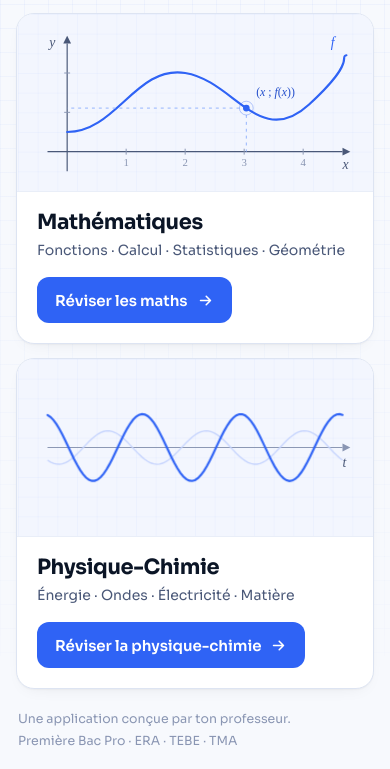
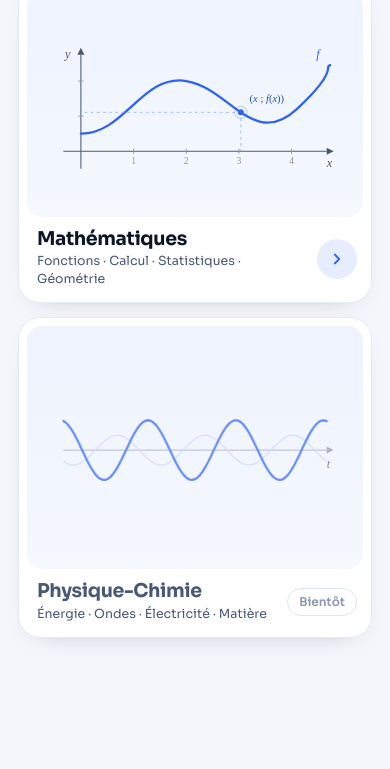
Before and after one commit to arnaudreydellet/espace-revision, a plain HTML site: page index.html in a window 390 px wide. Shown: the part 188-957 px from the top of the page. After the commit the page ends 844 px from the top, so only its background shows below. Drawn offline with Linux system fonts and the light colour scheme.

Commit message:
Enhance mobile layout and accessibility for index.html
Updated HTML structure and styles for mobile responsiveness and improved accessibility.

```diff
--- a/index.html
+++ b/index.html
@@ -191,6 +191,86 @@ body::before {
 .foot { display: flex; flex-wrap: wrap; justify-content: space-between; gap: 6px 16px; padding: 22px 2px 0; font-size: 12.5px; color: var(--se-ink-3); }
 
 /* =============================================================
+   9. TÉLÉPHONE — l'écran d'accueil de l'application Stud'Éval
+   Repris de zéro. Fond uni, sans trame. Deux cartes blanches qui se
+   partagent l'écran : un panneau clair avec le dessin, puis une ligne
+   nette — titre, thèmes, et un chevron discret. Une seule couleur
+   d'accent, le bleu Stud'Éval. Rien ne défile.
+   ============================================================= */
+.texte { display: contents; }                       /* sur ordinateur, comme avant */
+.hero__mobile, .chevron, .etiquette { display: none; }
+.carte--bientot { cursor: default; }
+.carte--bientot .btn { background: var(--se-blue-100); color: var(--se-blue-700); }
+.carte--bientot .btn svg { display: none; }
+.carte--bientot:hover { transform: none; }
+.carte--bientot .carte__figure svg { opacity: .6; }
+
+@media (max-width: 759px) {
+  body { background: #F4F6FB; }
+  body::before { display: none; }                   /* plus de trame sur téléphone */
+  .app { padding: calc(10px + var(--sat)) calc(18px + var(--sar)) calc(18px + var(--sab)) calc(18px + var(--sal)); }
+
+  .top { min-height: 44px; }
+  .brand { font-size: 17px; letter-spacing: -.02em; }
+  .brand svg { width: 24px; height: 20px; }
+  .badge { font-size: 11.5px; padding: 6px 11px; background: #fff; border: 1px solid var(--se-blue-200); color: var(--se-blue-700); }
+
+  .hero { padding: 20px 0 18px; }
+  .hero__context { margin: 0 0 6px; font-size: 11px; font-weight: 700; letter-spacing: .12em; text-transform: uppercase; color: var(--se-ink-3); }
+  .hero h1 { margin: 0; font-size: clamp(25px, 7.3vw, 31px); letter-spacing: -.032em; line-height: 1.05; }
+  .hero__sub { display: none; }
+  .hero__mobile { display: block; margin: 8px 0 0; font-size: 15px; line-height: 1.4; color: var(--se-ink-2); }
+
+  /* deux cartes, l'une sous l'autre, qui prennent toute la hauteur restante */
+  .matieres { flex: 1 1 auto; min-height: 0; grid-template-columns: 1fr; grid-template-rows: 1fr 1fr; gap: 14px; }
+  .carte { min-height: 0; border-radius: 22px; border: 1px solid #E3E9F5; background: #fff;
+    box-shadow: 0 10px 28px -20px rgba(11,21,38,.35); transition: transform .2s var(--ease); }
+  .carte:hover, .carte:focus-visible { transform: none; border-color: #E3E9F5; box-shadow: 0 10px 28px -20px rgba(11,21,38,.35); }
+  .carte:active { transform: scale(.985); }
+  .carte:focus-visible { outline: 3px solid var(--se-blue); outline-offset: 3px; }
+
+  /* le panneau du dessin : clair, uni, sans trame */
+  .carte__figure { aspect-ratio: auto; flex: 1 1 auto; min-height: 0; margin: 8px; border-radius: 15px; border: 0;
+    background: linear-gradient(180deg, #EEF3FE 0%, #F5F8FE 100%); }
+  .carte__figure svg { inset: 10px 10px 4px; width: calc(100% - 20px); height: calc(100% - 14px); }
+  .carte:hover .carte__figure svg { transform: none; }
+  .fig-grid { display: none; }
+  .carte--maths .m-curve { stroke-width: 2.6; }
+  .carte--physique .p-wave { stroke-width: 2.6; }
+  .carte--bientot .carte__figure svg { opacity: .7; }
+
+  /* la ligne du bas : titre et thèmes à gauche, l'action à droite */
+  .carte__body { display: flex; flex-direction: row; align-items: center; gap: 12px; padding: 4px 14px 14px 18px; }
+  .texte { display: flex; flex-direction: column; gap: 3px; flex: 1 1 auto; min-width: 0; }
+  .carte__body h2 { font-size: 19px; letter-spacing: -.02em; }
+  .carte__body p  { font-size: 12.5px; line-height: 1.4; color: var(--se-ink-2); }
+  .btn { display: none; }
+  .chevron { display: grid; place-items: center; flex: 0 0 40px; width: 40px; height: 40px; border-radius: 50%; background: var(--se-blue-100); color: var(--se-blue); }
+  .chevron svg { width: 18px; height: 18px; }
+  .carte--maths:active .chevron { background: var(--se-blue); color: #fff; }
+  .etiquette { display: inline-flex; align-items: center; flex: 0 0 auto; height: 28px; padding: 0 11px; border-radius: 999px;
+    border: 1px solid var(--se-line); background: #fff; color: var(--se-ink-3); font-size: 12px; font-weight: 600; }
+  .carte--bientot h2 { color: var(--se-ink-2); }
+
+  .foot { display: none; }
+}
+/* assez de hauteur : un seul écran, sans défiler */
+@media (max-width: 759px) and (min-height: 480px) {
+  html, body { height: 100%; }
+  body { overflow: hidden; }
+  .app { height: 100dvh; min-height: 0; overflow: hidden; }
+}
+/* téléphone couché : la page défile, chaque carte garde une hauteur utile */
+@media (max-width: 759px) and (max-height: 479px) {
+  .matieres { grid-template-rows: auto; }
+  .carte { min-height: 220px; }
+}
+@media (max-width: 359px) {
+  .carte__body { padding: 2px 12px 12px 14px; }
+  .carte__body h2 { font-size: 17px; }
+}
+
+/* =============================================================
    8. ENTRÉE ORCHESTRÉE — une seule séquence
    ============================================================= */
 .js .reveal { opacity: 0; transform: translateY(10px); }
@@ -231,13 +311,14 @@ body::before {
     <p class="hero__context reveal" style="--d:60ms">ERA · TEBE · TMA</p>
     <h1 class="reveal" style="--d:120ms">Ton espace de révision</h1>
     <p class="hero__sub reveal" style="--d:200ms"><b>Maths &amp; Physique-Chimie.</b> Choisis la matière que tu veux travailler.</p>
+    <p class="hero__mobile reveal" style="--d:200ms">Choisis une matière pour commencer.</p>
   </header>
 
   <!-- ===================== LES DEUX MATIÈRES ===================== -->
   <main class="matieres" aria-label="Choisir une matière">
 
     <!-- ---------- MATHÉMATIQUES ---------- -->
-    <a class="carte reveal" style="--d:300ms" href="maths.html">
+    <a class="carte carte--maths reveal" style="--d:300ms" href="maths.html">
       <div class="carte__figure" aria-hidden="true">
         <svg viewBox="0 0 360 180" focusable="false">
           <defs>
@@ -279,8 +360,11 @@ body::before {
         </svg>
       </div>
       <div class="carte__body">
-        <h2>Mathématiques</h2>
-        <p>Fonctions · Calcul · Statistiques · Géométrie</p>
+        <div class="texte">
+          <h2>Mathématiques</h2>
+          <p>Fonctions · Calcul · Statistiques · Géométrie</p>
+        </div>
+        <span class="chevron" aria-hidden="true"><svg viewBox="0 0 24 24" fill="none" stroke="currentColor" stroke-width="2.4" stroke-linecap="round" stroke-linejoin="round"><path d="M9 6l6 6-6 6"/></svg></span>
         <span class="btn">Réviser les maths
           <svg viewBox="0 0 24 24" fill="none" stroke="currentColor" stroke-width="2.2" stroke-linecap="round" stroke-linejoin="round" aria-hidden="true"><path d="M5 12h14M13 6l6 6-6 6"/></svg>
         </span>
@@ -288,7 +372,7 @@ body::before {
     </a>
 
     <!-- ---------- PHYSIQUE-CHIMIE ---------- -->
-    <a class="carte reveal" style="--d:420ms" href="physique.html">
+    <div class="carte carte--physique carte--bientot reveal" style="--d:420ms" aria-disabled="true">
       <div class="carte__figure" aria-hidden="true">
         <svg viewBox="0 0 360 180" focusable="false">
           <rect class="fig-grid" width="360" height="180"/>
@@ -306,13 +390,16 @@ body::before {
         </svg>
       </div>
       <div class="carte__body">
-        <h2>Physique-Chimie</h2>
-        <p>Énergie · Ondes · Électricité · Matière</p>
-        <span class="btn">Réviser la physique-chimie
+        <div class="texte">
+          <h2>Physique-Chimie</h2>
+          <p>Énergie · Ondes · Électricité · Matière</p>
+        </div>
+        <span class="etiquette" aria-hidden="true">Bientôt</span>
+        <span class="btn">Bientôt disponible
           <svg viewBox="0 0 24 24" fill="none" stroke="currentColor" stroke-width="2.2" stroke-linecap="round" stroke-linejoin="round" aria-hidden="true"><path d="M5 12h14M13 6l6 6-6 6"/></svg>
         </span>
       </div>
-    </a>
+    </div>
 
   </main>
 
```
